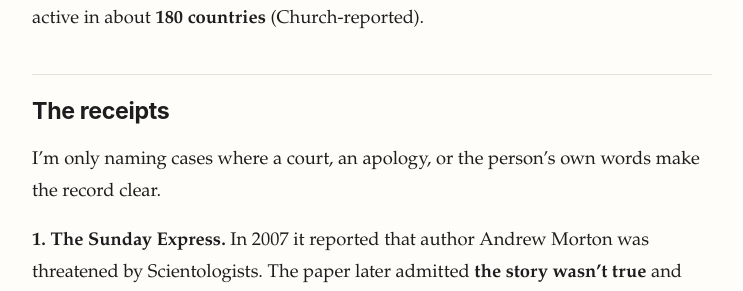
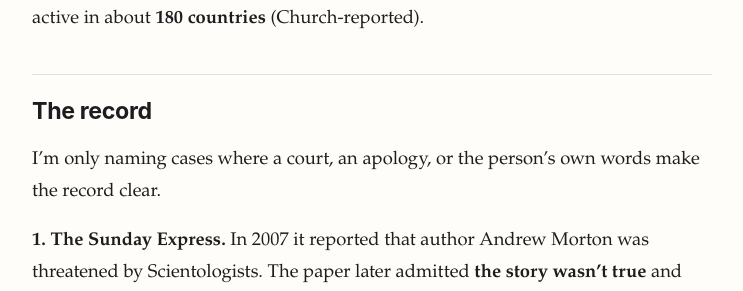
Before and after one commit to mckaystewart/mckaystewart.github.io, a Jekyll site: the page built from _posts/2026-10-08-why-you-gotta-hate-bro.md, in a window 1280 px wide and 900 px high, scrolled down 6310 px. Shown: the part 163-454 px from the top of the window, without its empty margins (268-1011 px from the left). Built offline with Jekyll 4.4.1, drawn with Linux system fonts in a browser that asks for light colours.

Commit message:
Replace 'receipts' wording

```diff
--- a/_posts/2026-10-08-why-you-gotta-hate-bro.md
+++ b/_posts/2026-10-08-why-you-gotta-hate-bro.md
@@ -3,7 +3,7 @@
 tagline: "Incredible true stories, sourced."
 title: "Why you gotta hate, bro?"
 date: 2026-10-08 20:54:01 -0700
-description: "Hate is hate. So why does it get a pass when the target is Scientology? FBI numbers, court rulings, real attacks on churches, and the receipts on the haters."
+description: "Hate is hate. So why does it get a pass when the target is Scientology? FBI numbers, court rulings, real attacks on churches, and the record on the haters."
 image: /assets/images/2026-10-08/vm_haiti_feb2010.jpg
 ---
 
@@ -117,7 +117,7 @@
 
 Volunteers hand out *Truth About Drugs* booklets at big events. The group says it's active in about **180 countries** (Church-reported).
 
-## The receipts
+## The record
 
 I'm only naming cases where a court, an apology, or the person's own words make the record clear.
 
```
Also changed, not shown: _posts/2026-10-08-conspiracy-theorists-rejoice.md (+1 -1 lines).
